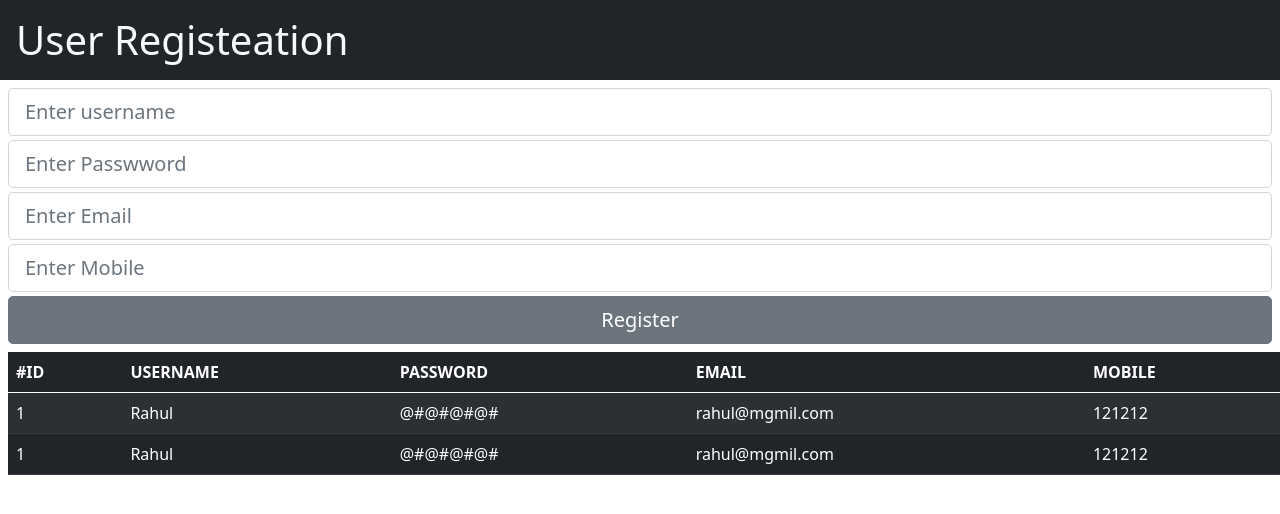
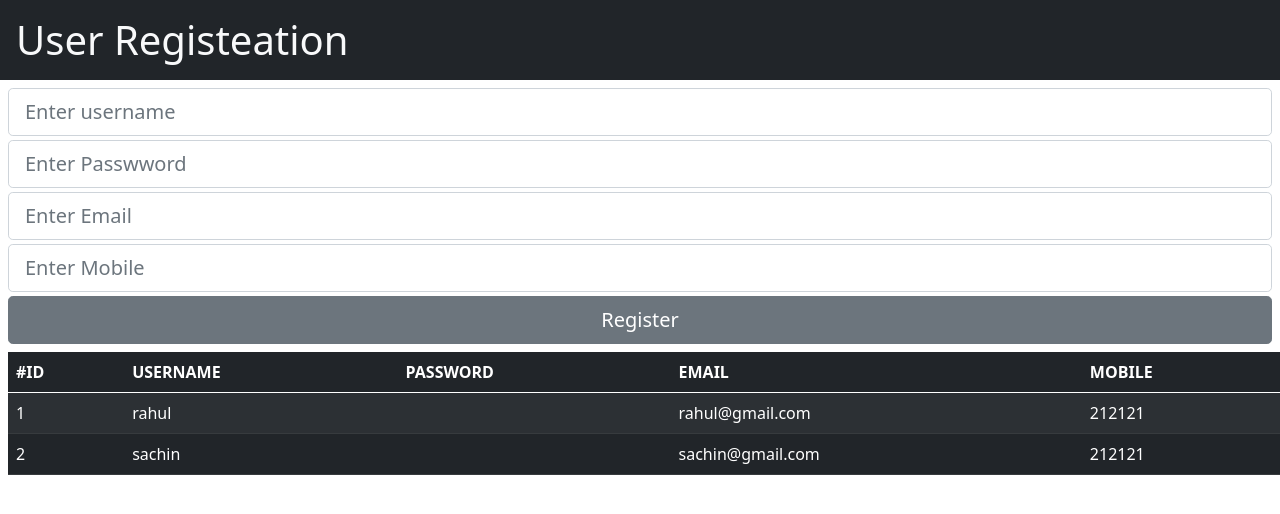
Before and after one commit to july-2021/day7-react-app, a React (Create React App) app: page / in a window 1280 px wide. Shown: the top 514 px of the page. Built offline with nearby package versions, Linux system fonts and the light colour scheme.

Commit message:
static simulation of the event handle.

```diff
--- a/src/App.js
+++ b/src/App.js
@@ -11,7 +11,23 @@ export default function App() {
 }
 
 function MyRegisterComponent() {
-  let [userList, setUserList] = useState([1, 1]);
+  let [userList, setUserList] = useState([
+    { id: 1, name: "rahul", email: "rahul@gmail.com", mobile: "212121" },
+    { id: 2, name: "sachin", email: "sachin@gmail.com", mobile: "212121" },
+  ]);
+
+  const addNewUser = () => {
+    const newuser = {
+      id: userList.length + 1,
+      name: "Sample",
+      email: "sample@gmail.com",
+      mobile: "1212",
+    };
+
+    const newUserList = [newuser, ...userList];
+    setUserList(newUserList);
+  };
+
   return (
     <div>
       <h1 className="bg-dark text-light p-3 ">User Registeation </h1>
@@ -54,6 +70,7 @@ function MyRegisterComponent() {
           <input
             type="button"
             value="Register"
+            onClick={addNewUser}
             className="btn btn-lg btn-secondary w-100"
           />
         </div>
@@ -74,11 +91,11 @@ function MyRegisterComponent() {
           {userList.map((item) => {
             return (
               <tr>
-                <td>1</td>
-                <td>Rahul</td>
-                <td>@#@#@#@#</td>
-                <td>rahul@mgmil.com</td>
-                <td>121212</td>
+                <td>{item.id}</td>
+                <td>{item.name}</td>
+                <td>{item.password}</td>
+                <td>{item.email}</td>
+                <td>{item.mobile}</td>
               </tr>
             );
           })}
```
